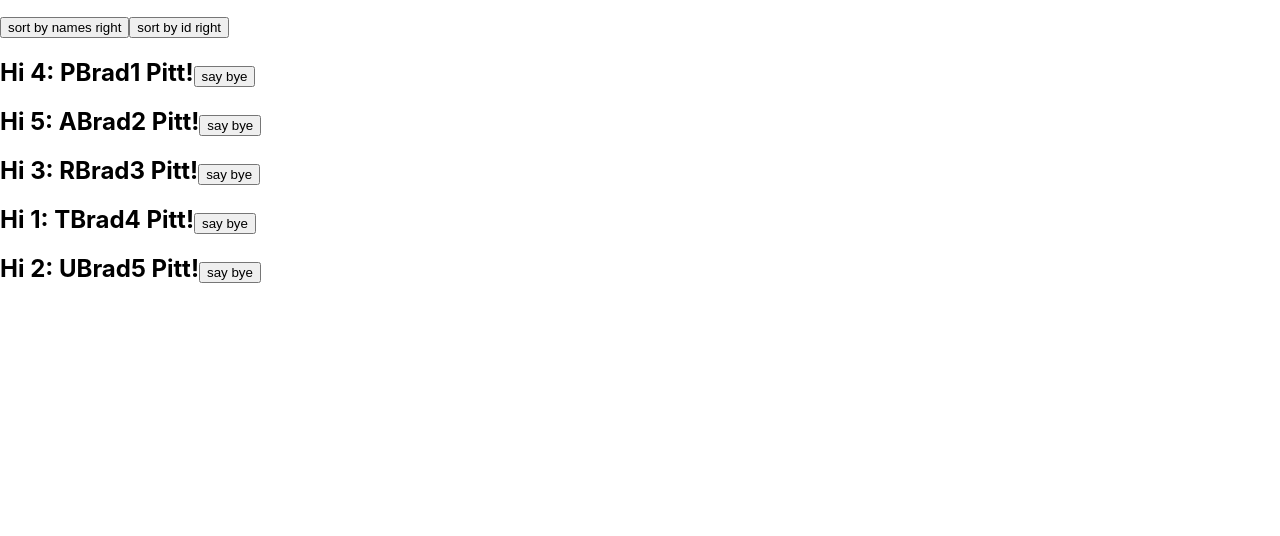
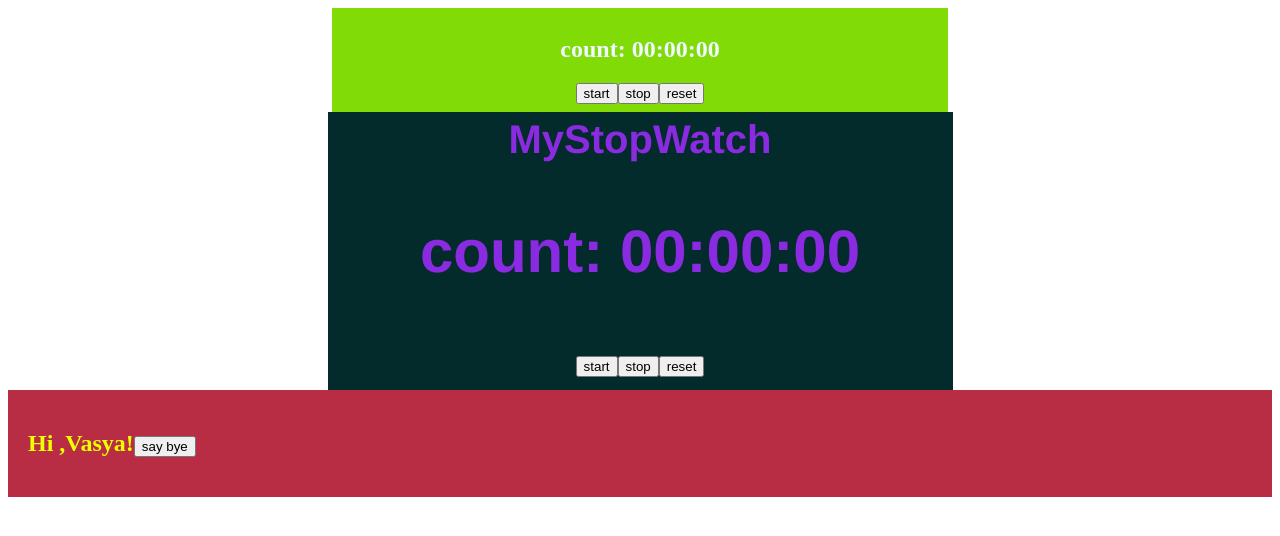
Before and after one commit to EvgeniySelivanov/fm2022-2-react-app, a React (Create React App) app: page / in a window 1280 px wide. Shown: the top 536 px of the page. Built offline with nearby package versions, Linux system fonts and the light colour scheme.

Commit message:
homeWork SetTimeout

```diff
--- a/src/App.js
+++ b/src/App.js
@@ -1,8 +1,12 @@
 
 import './App.css';
-import CiaoSection from './components/CiaoSection';
+
+// import CiaoSection from './components/CiaoSection';
 import { Component } from 'react';
 // import UserSection from './components/UserSection/index';
+import Stopwatch from './components/Stopwatch/index';
+import Ciao from './components/CiaoSection/Ciao';
+import MyStopWatch from './components/MyStopWatch';
 
 class App extends Component {
   // constructor(props) {
@@ -11,8 +15,11 @@ class App extends Component {
   // }
 
   render() {
-  // return <UserSection/>
-  return <CiaoSection/>
+    return <>
+      <Stopwatch />
+      <MyStopWatch/>
+      <Ciao username={'Vasya'} />
+    </>;
   }
 
 }
--- /dev/null
+++ b/src/components/CiaoSection/Ciao/Ciao.module.css
@@ -0,0 +1,7 @@
+.container{
+  display: flex;
+  padding:20px;
+  background-color: rgb(184, 45, 68);
+  color: rgb(238, 255, 0);
+
+}
--- a/src/components/CiaoSection/Ciao/index.js
+++ b/src/components/CiaoSection/Ciao/index.js
@@ -1,5 +1,8 @@
 
 import { Component } from "react";
+// import './style.css';
+import styles from './Ciao.module.css';
+
 class Ciao extends Component {
   constructor(props) {
     super(props);
@@ -14,10 +17,10 @@ class Ciao extends Component {
     const ciaoWord = isHi ? 'Hi' : 'Bye';
     const buttonWord = isHi ? 'bye' : 'hello'
     return (
-      <h2>{ciaoWord} {username}!
-
+      <article className={styles.container}>
+      <h2>{ciaoWord} ,{username}!
         <button onClick={this.handlerBtn}>say {buttonWord}</button>
-      </h2>)
+      </h2></article>)
   }
 }
 export default Ciao;
--- a/src/components/CiaoSection/CiaoSorted/index.js
+++ b/src/components/CiaoSection/CiaoSorted/index.js
@@ -13,5 +13,4 @@ class CiaoSorted extends Component {
     );
   }
 }
-
 export default CiaoSorted;
--- /dev/null
+++ b/src/components/MyStopWatch/MyStopWatch.module.css
@@ -0,0 +1,11 @@
+.container{
+  background-color: rgb(4, 43, 43);
+  width: 80%;
+  max-width: 615px;
+  margin: auto;
+  padding: 5px;
+  text-align: center;
+  color: blueviolet;
+  font-size: 40px;
+  font-family: 'Franklin Gothic Medium', 'Arial Narrow', Arial, sans-serif ;
+}
--- /dev/null
+++ b/src/components/MyStopWatch/index.js
@@ -0,0 +1,65 @@
+import React, { Component } from 'react';
+import styles from './MyStopWatch.module.css';
+
+class MyStopWatch extends Component {
+  constructor(props) {
+    super(props);
+    this.state = {
+      time: new Date(0, 0, 0, 0, 0, 0, 0)
+    };
+    this.intervalId = null;
+  }
+  tick = () => {
+    this.setState((state, props) => {
+      const { time } = this.state;
+      const newTime = new Date(time);
+      newTime.setSeconds(newTime.getSeconds() + 1);
+      return { time: newTime };
+    });
+  };
+  start = () => {
+    if (this.intervalId === null) {
+      this.intervalId = setTimeout(this.tick, 0);
+    }
+  };
+  stop = () => {
+    clearTimeout(this.intervalId);
+    this.intervalId = null;
+
+
+  };
+
+  reset = () => {
+    this.stop();
+    this.setState({ time: new Date(0, 0, 0, 0, 0, 0, 0) });
+  };
+  componentDidMount() {
+
+  };
+  componentDidUpdate() {
+
+    if (this.intervalId !== null) {
+      this.intervalId= setTimeout(this.tick, 1000);
+    }
+
+  };
+  componentWillUnmount() {
+    this.stop();
+  };
+  render() {
+    const { time } = this.state;
+    return (
+      <section className={styles.container}>
+        <strong>MyStopWatch</strong>
+        <article className={styles.container}>
+          <h2>count: {time.toLocaleTimeString("en-GB")}</h2>
+          <button onClick={this.start}>start</button>
+          <button onClick={this.stop}>stop</button>
+          <button onClick={this.reset}>reset</button>
+        </article>
+      </section>
+    );
+  }
+}
+
+export default MyStopWatch;
--- /dev/null
+++ b/src/components/Stopwatch/Stopwatch.module.css
@@ -0,0 +1,10 @@
+.container{
+  min-width: 300px;
+  width: 80%;
+  max-width: 600px;
+  margin: auto;
+  padding: 0.5em;
+  background-color: rgb(128, 219, 7);
+  color: aliceblue;
+  text-align: center;
+}
--- /dev/null
+++ b/src/components/Stopwatch/index.js
@@ -0,0 +1,61 @@
+import React, { Component } from 'react';
+//import "./style.css";
+import styles from './Stopwatch.module.css';
+class Stopwatch extends Component {
+  constructor(props) {
+    super(props);
+    this.state = {
+      //count: 0,
+      time: new Date(0, 0, 0, 0, 0, 0, 0)
+    };
+    this.intervalId = null;
+    // console.log('constructor');
+  }
+
+  tick = () => {
+    this.setState((state, props) => {
+      const { time } = this.state;
+      const newTime = new Date(time);
+      newTime.setSeconds(newTime.getSeconds() + 1);
+      return { time: newTime };
+    });
+  };
+  start = () => {
+    if (this.intervalId === null) {
+      this.intervalId = setInterval(this.tick, 1000)
+    }
+  };
+  stop = () => {
+    clearInterval(this.intervalId);
+    this.intervalId = null;
+
+  };
+  reset = () => {
+    this.stop();
+    this.setState({ time: new Date(0, 0, 0, 0, 0, 0, 0) });
+  };
+  componentDidMount() {
+    //для побочных эффектов
+    // this.start();
+  };
+  componentDidUpdate() {
+  };
+  componentWillUnmount() {
+    //для очистки побочных эффектов
+    this.stop();
+  };
+  render() {
+    // console.log('render');
+    const { time } = this.state;
+    return (
+      <article className={styles.container}>
+        <h2>count: {time.toLocaleTimeString("en-GB")}</h2>
+        <button onClick={this.start}>start</button>
+        <button onClick={this.stop}>stop</button>
+        <button onClick={this.reset}>reset</button>
+      </article>
+    );
+  }
+}
+
+export default Stopwatch;
--- a/src/index.css
+++ b/src/index.css
@@ -1,13 +1 @@
-body {
-  margin: 0;
-  font-family: -apple-system, BlinkMacSystemFont, 'Segoe UI', 'Roboto', 'Oxygen',
-    'Ubuntu', 'Cantarell', 'Fira Sans', 'Droid Sans', 'Helvetica Neue',
-    sans-serif;
-  -webkit-font-smoothing: antialiased;
-  -moz-osx-font-smoothing: grayscale;
-}
-
-code {
-  font-family: source-code-pro, Menlo, Monaco, Consolas, 'Courier New',
-    monospace;
-}
+@import-normalize;
--- a/src/index.js
+++ b/src/index.js
@@ -2,16 +2,16 @@ import React from 'react';
 import ReactDOM from 'react-dom/client';
 import './index.css';
 import App from './App';
-
+import './reset.css';
 import reportWebVitals from './reportWebVitals';
 
 
 const root = ReactDOM.createRoot(document.getElementById('root'));
 root.render(
-  // <React.StrictMode>
+  <React.StrictMode>
     <App />
 
-  // </React.StrictMode>
+ </React.StrictMode>
 );
 
 // If you want to start measuring performance in your app, pass a function
```
Also changed, not shown: src/reset.css (added).
